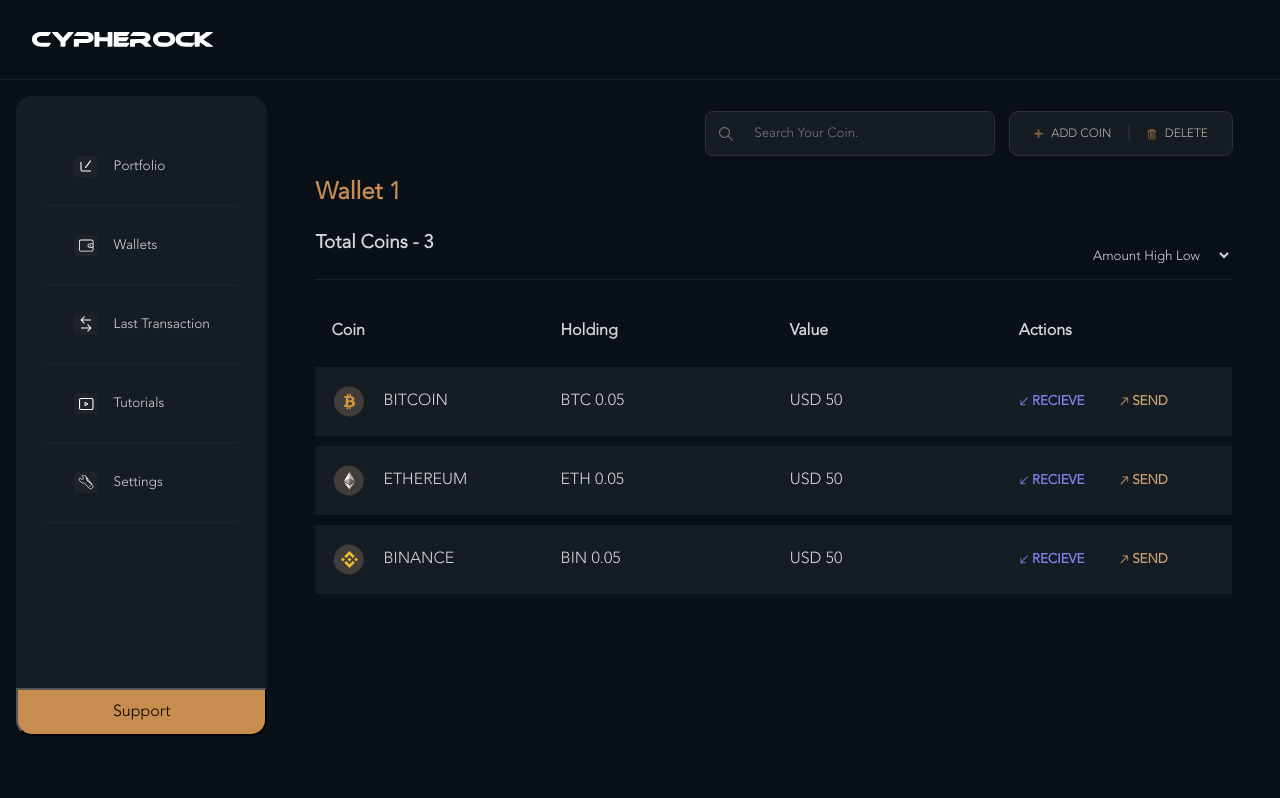
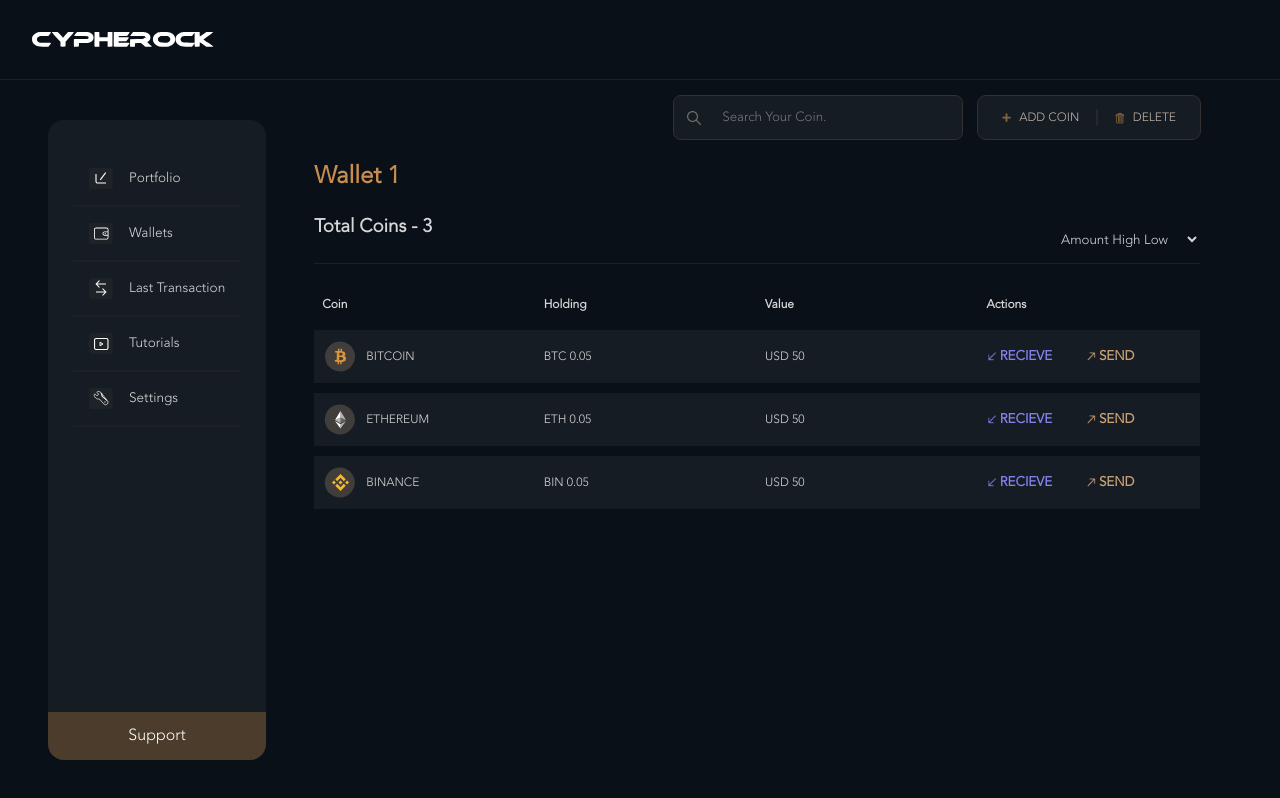
Before and after one commit to prabhatexit0/cypherock-frontend, a React (Create React App) app: page /wallet in a window 1280 px wide. Built offline with nearby package versions, Linux system fonts and the light colour scheme.

Commit message:
* css fixes

```diff
--- a/src/App.tsx
+++ b/src/App.tsx
@@ -26,7 +26,9 @@
 
 const SidebarDisplayWrapper = styled("div")`
   display: flex;
+  align-items: center;
   gap: 1rem;
-  padding: 1rem;
   width: 100%;
+  height: 90vh;
+  padding: 0 3rem;
 `;
--- a/src/components/body/Body.tsx
+++ b/src/components/body/Body.tsx
@@ -18,4 +18,5 @@
 
 const MainDisplayWrapper = styled("div")`
   width: 100%;
+  height: 100%;
 `;
--- a/src/components/body/components/wallet/table/WalletTable.tsx
+++ b/src/components/body/components/wallet/table/WalletTable.tsx
@@ -82,12 +82,16 @@
   tr,
   th,
   td {
-    padding: 1rem;
+    padding: 0.5rem;
     text-align: left;
   }
 `;
 
-const Thead = styled("thead")``;
+const Thead = styled("thead")`
+  th {
+    font-size: 0.75rem;
+  }
+`;
 
 const Tbody = styled("tbody")`
   height: 10rem;
@@ -97,4 +101,5 @@
 const Tr = styled("tr")`
   background-color: ${(props) => props.theme.secondary};
   text-transform: uppercase;
+  font-size: 0.75rem;
 `;
--- a/src/components/body/components/wallet/table/cells/CoinCell.tsx
+++ b/src/components/body/components/wallet/table/cells/CoinCell.tsx
@@ -30,5 +30,5 @@
 const ImageTitleContainer = styled.span`
   display: flex;
   align-items: center;
-  gap: 1rem;
+  gap: 0.5rem;
 `;
--- a/src/components/sidebar/Sidebar.tsx
+++ b/src/components/sidebar/Sidebar.tsx
@@ -36,7 +36,7 @@
 
 const SidebarWrapper = styled("div")`
   min-height: 80vh;
-  width: 20rem;
+  width: 17rem;
   border-radius: 1em;
   background-color: ${(props) => props.theme.secondary};
 
@@ -52,9 +52,13 @@
 const SupportButton = styled("button")`
   height: 3rem;
   width: 100%;
-  background-color: ${(props) => props.theme.primary};
+  background-color: #4b3c2b;
   font-size: 1rem;
   border-radius: inherit;
   border-top-left-radius: 0;
   border-top-right-radius: 0;
+  color: white;
+  font-weight: 400;
+  border: none;
+  outline: none;
 `;
--- a/src/components/sidebar/menu/MenuItem.tsx
+++ b/src/components/sidebar/menu/MenuItem.tsx
@@ -57,5 +57,4 @@
   height: max-content;
   border-bottom: 2px solid ${(props) => props.theme.border};
   cursor: pointer;
-  padding: 0.75rem;
 `;
```
